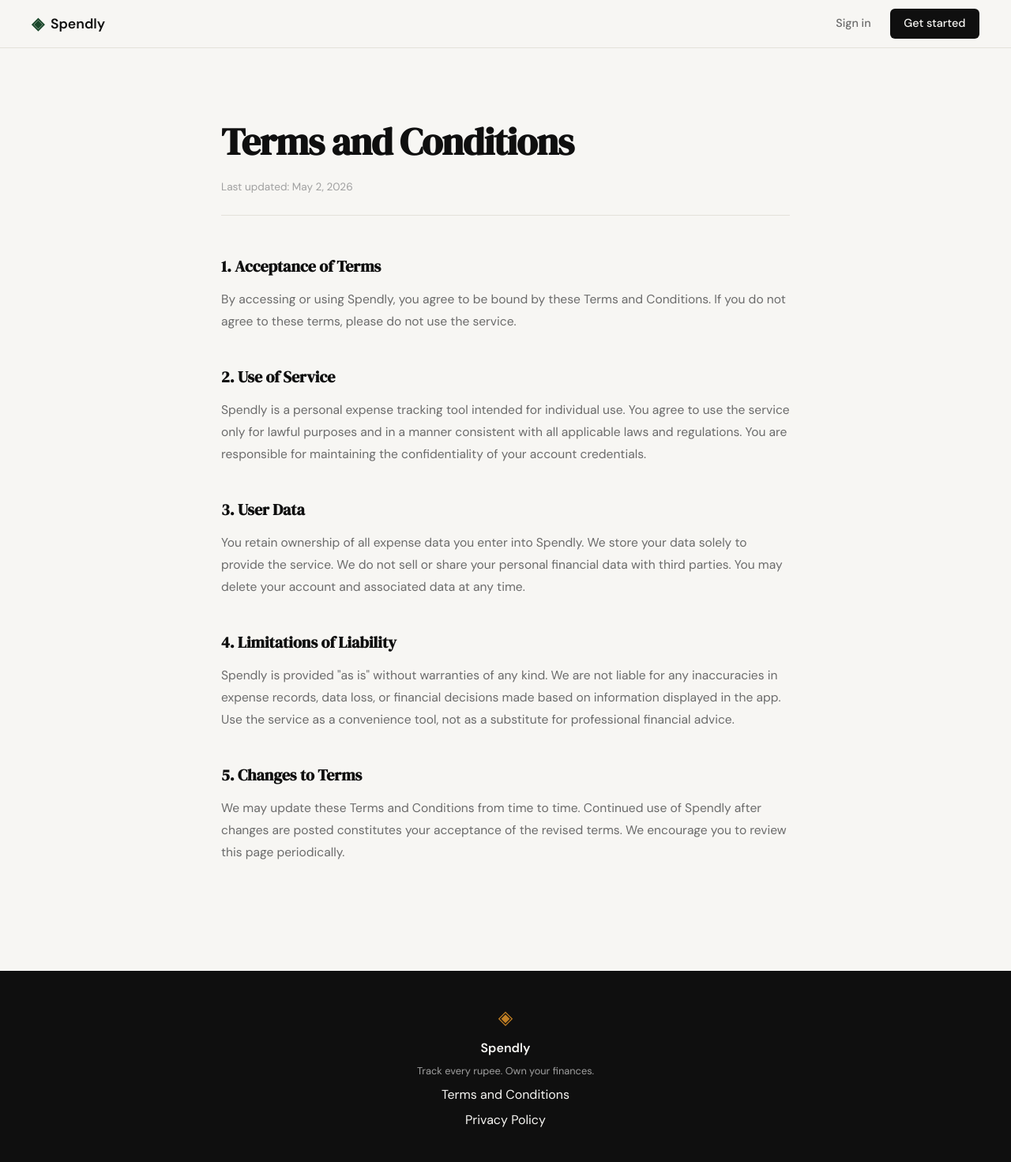
After one commit to knock4rahul/spendly, a Flask app: page /terms in a window 1280 px wide. The commit adds this page. Shown: the whole page at 79% size. Run offline with Flask 3, Linux system fonts and the light colour scheme.

```diff
--- a/app.py
+++ b/app.py
@@ -20,6 +20,11 @@ def register():
 @app.route("/login")
 def login():
     return render_template("login.html")
+
+
+@app.route("/terms")
+def terms():
+    return render_template("terms.html")
 
 
 # ------------------------------------------------------------------ #
--- a/static/css/style.css
+++ b/static/css/style.css
@@ -508,6 +508,52 @@ a { color: inherit; text-decoration: none; }
 }
 
 /* ------------------------------------------------------------------ */
+/* Terms page                                                          */
+/* ------------------------------------------------------------------ */
+
+.terms-page {
+    padding: 5rem 2rem 6rem;
+}
+
+.terms-inner {
+    max-width: 720px;
+    margin: 0 auto;
+}
+
+.terms-inner > h1 {
+    font-family: var(--font-display);
+    font-size: clamp(2rem, 4vw, 3rem);
+    color: var(--ink);
+    letter-spacing: -0.02em;
+    margin-bottom: 0.5rem;
+}
+
+.terms-updated {
+    font-size: 0.85rem;
+    color: var(--ink-faint);
+    margin-bottom: 3rem;
+    border-bottom: 1px solid var(--border);
+    padding-bottom: 1.5rem;
+}
+
+.terms-section {
+    margin-bottom: 2.5rem;
+}
+
+.terms-section h2 {
+    font-family: var(--font-display);
+    font-size: 1.25rem;
+    color: var(--ink);
+    margin-bottom: 0.75rem;
+}
+
+.terms-section p {
+    font-size: 0.975rem;
+    color: var(--ink-muted);
+    line-height: 1.8;
+}
+
+/* ------------------------------------------------------------------ */
 /* Responsive                                                          */
 /* ------------------------------------------------------------------ */
 
--- a/templates/base.html
+++ b/templates/base.html
@@ -34,7 +34,7 @@
             <span class="brand-icon">◈</span>
             <span class="footer-name">Spendly</span>
             <p class="footer-copy">Track every rupee. Own your finances.</p>
-            <a href="#">Terms and Conditions</a>
+            <a href="/terms">Terms and Conditions</a>
             <a href="#">Privacy Policy</a>
         </div>
     </footer>
--- /dev/null
+++ b/templates/terms.html
@@ -0,0 +1,39 @@
+{% extends "base.html" %}
+
+{% block title %}Terms and Conditions — Spendly{% endblock %}
+
+{% block content %}
+
+<section class="terms-page">
+    <div class="terms-inner">
+        <h1>Terms and Conditions</h1>
+        <p class="terms-updated">Last updated: May 2, 2026</p>
+
+        <section class="terms-section">
+            <h2>1. Acceptance of Terms</h2>
+            <p>By accessing or using Spendly, you agree to be bound by these Terms and Conditions. If you do not agree to these terms, please do not use the service.</p>
+        </section>
+
+        <section class="terms-section">
+            <h2>2. Use of Service</h2>
+            <p>Spendly is a personal expense tracking tool intended for individual use. You agree to use the service only for lawful purposes and in a manner consistent with all applicable laws and regulations. You are responsible for maintaining the confidentiality of your account credentials.</p>
+        </section>
+
+        <section class="terms-section">
+            <h2>3. User Data</h2>
+            <p>You retain ownership of all expense data you enter into Spendly. We store your data solely to provide the service. We do not sell or share your personal financial data with third parties. You may delete your account and associated data at any time.</p>
+        </section>
+
+        <section class="terms-section">
+            <h2>4. Limitations of Liability</h2>
+            <p>Spendly is provided "as is" without warranties of any kind. We are not liable for any inaccuracies in expense records, data loss, or financial decisions made based on information displayed in the app. Use the service as a convenience tool, not as a substitute for professional financial advice.</p>
+        </section>
+
+        <section class="terms-section">
+            <h2>5. Changes to Terms</h2>
+            <p>We may update these Terms and Conditions from time to time. Continued use of Spendly after changes are posted constitutes your acceptance of the revised terms. We encourage you to review this page periodically.</p>
+        </section>
+    </div>
+</section>
+
+{% endblock %}
```
